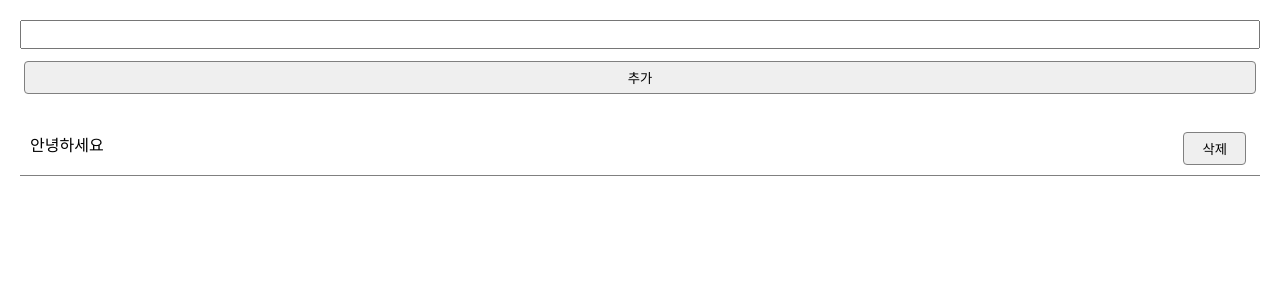
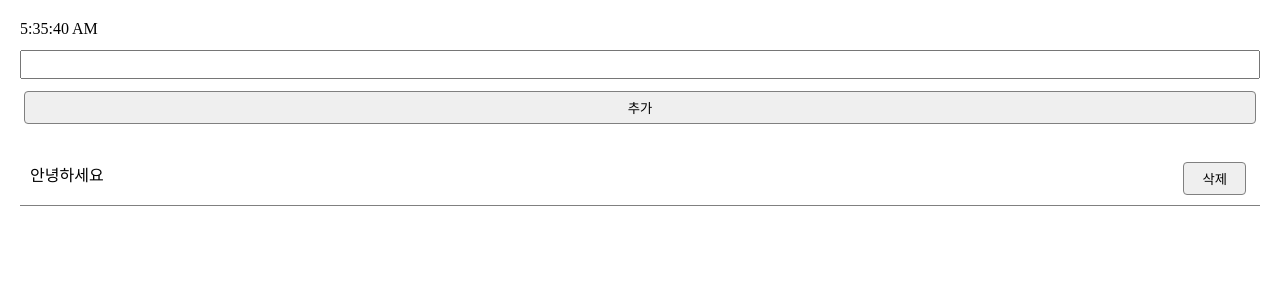
Before and after one commit to Kwonyeojiny/TODO_React, a React (Vite) app: page / in a window 1280 px wide. Shown: the top 300 px of the page. Built offline with nearby package versions, Linux system fonts and the light colour scheme.

Commit message:
시계 기능구현

```diff
--- a/src/App.jsx
+++ b/src/App.jsx
@@ -2,6 +2,7 @@ import { useRef, useState } from 'react'
 import './App.css'
 import TodoInput from './components/TodoInput'
 import TodoList from './components/TodoList'
+import Clock from './components/Clock'
 
 function App() {
   const [todo, setTodo] = useState([
@@ -10,6 +11,7 @@ function App() {
 
   return (
     <>
+      <Clock />
       <TodoInput setTodo={setTodo}/>
       <TodoList todo={todo} setTodo={setTodo}/>
     </>
--- /dev/null
+++ b/src/components/Clock.jsx
@@ -0,0 +1,18 @@
+import { useEffect, useState } from "react"
+
+const Clock = () => {
+  const [time, setTime] = useState(new Date())
+
+  useEffect(()=> {
+    setInterval(()=> {
+      setTime(new Date())
+    },1000)
+  }, [])
+
+  return (
+    <div>{time.toLocaleTimeString()}</div>
+  )
+}
+
+
+export default Clock;
```
